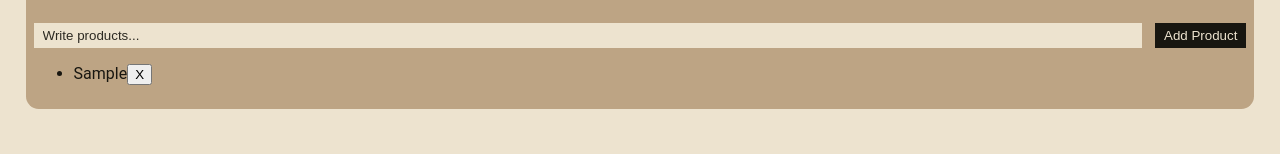
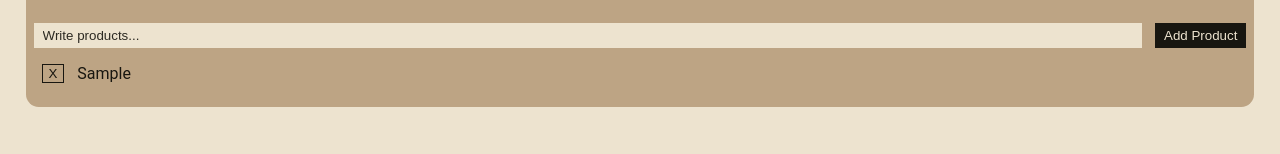
Before and after one commit to lekcik/myCook, a React (Vite) app in the folder myCook/: page / in a window 1280 px wide. Both pictures are taken after typing "Sample" into the empty fields and a click on the button "Add Product". Shown: the part 146-300 px from the top of the page. Built offline with nearby package versions, Linux system fonts and the light colour scheme.

Commit message:
list styling added

```diff
--- a/myCook/src/components/input components/Fridge.jsx
+++ b/myCook/src/components/input components/Fridge.jsx
@@ -38,8 +38,8 @@ function Fridge() {
             <ul className="products" aria-label="list of your products">
                 {products.map((data, index) => (
                     <li key={index}>
+                        <button onClick={() => {removeProduct(index)}}>X</button>
                         <span>{data}</span>
-                        <button onClick={() => {removeProduct(index)}}>X</button>
                     </li>
                 ))}
             </ul>
--- a/myCook/src/components/input components/fridge.css
+++ b/myCook/src/components/input components/fridge.css
@@ -34,6 +34,7 @@ section.fridge form button {
     color: var(--clr-primary);
     box-sizing: border-box;
     padding: var(--padding-index-small) var(--padding-index-medium);
+    cursor: pointer;
 
     transition: all var(--transition-medium);
 }
@@ -44,3 +45,30 @@ section.fridge form button:hover {
 }
 
 /* ul */
+
+section.fridge ul {
+    display: flex;
+    flex-direction: column;
+    gap: var(--gap-index);
+    padding-left: var(--padding-index-medium);
+}
+
+section.fridge ul li {
+    display: flex;
+    align-items: center;
+    justify-content: left;
+    gap: var(--gap-index);
+}
+
+section.fridge ul li button {
+    background-color: transparent;
+    border: 0.1rem solid var(--clr-text-primary);
+    color: var(--clr-text-primary);
+    cursor: pointer;
+
+    transition: var(--transition-medium);
+}
+
+section.fridge ul li button:hover {
+    box-shadow: 0 0 0.3rem var(--clr-text-primary);
+}
```
